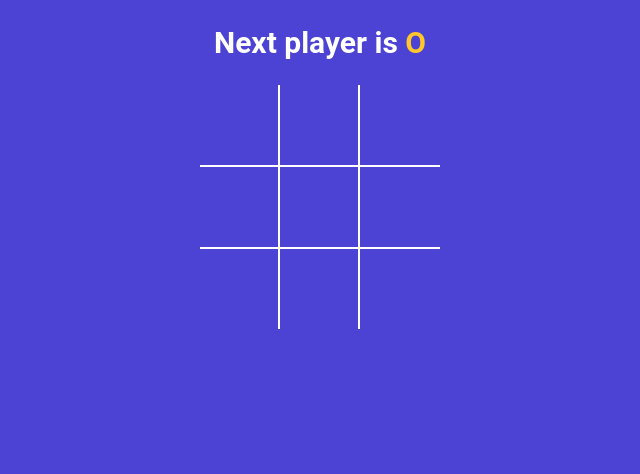
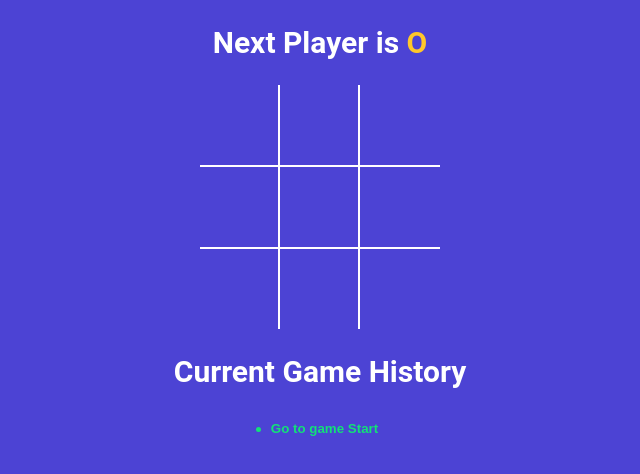
Before and after one commit to Pranay-Sedam/TickTacToe, a React app: page / in a window 1280 px wide. Shown: the top 474 px of the page, without its empty margins (320-960 px from the left). Built offline with nearby package versions, Linux system fonts and the light colour scheme; the HTML template or start-up script is replaced by a standard one.

Commit message:
added game history

```diff
--- a/src/App.jsx
+++ b/src/App.jsx
@@ -3,41 +3,61 @@
 import Board from './components/Board';
 import StatusMessage from "./components/StatusMessage";
 import { calculateWinner } from "./winner";
+import History from "./components/History";
 
 function App() {
-  const[Squares, setSquares]=useState(Array(9).fill(null));
-  const [isXNext,setIsNext]=useState(false);
-  const winner= calculateWinner(Squares);
+  const[history,setHistory]=useState(([{Squares:Array(9).fill(null),isXNext:false}]))
 
-  // console.log(Squares);
-  console.log(winner);
+  const [currentMove, setCurrentMove]=useState(0);
+
+  const gamingBoard=history[currentMove];
+
+  const winner= calculateWinner(gamingBoard.Squares);
+
+  console.log({history,currentMove});
+
+
+
    const handleSquareClick= clickposition => {
-    //null,x,o
-
     // this if condtion in handleSquareClick checks if the square is allready been clicked
     // if it does it will stop the function to invoke again for that square
-    if(Squares[clickposition] || winner){
+    if(gamingBoard.Squares[clickposition] || winner){
         return;
     }
-    setSquares((currentSquares)=> {
-        return currentSquares.map((SquareValue,position)=>{
-            if(clickposition === position){
-                // console.log([position]);
-                return isXNext ? 'X':'O';
+    setHistory(currentHistory => {
+        const isTraversing=currentHistory + 1 !==currentHistory.length;
+        const lastGamingState = isTraversing ? currentHistory[currentMove]:currentHistory.length-1;
+         const nextSquareState = lastGamingState.Squares.map(
+            (SquareValue,position)=> {
+                if(clickposition === position){
+                    return lastGamingState.isXNext ? 'X':'O';
+                }
+                return SquareValue;
             }
-            return SquareValue;
+         );
+         const base=isTraversing ? currentHistory.slice(0, currentHistory.indexOf(lastGamingState) + 1):currentHistory;
+         return base.concat({Squares:nextSquareState,isXNext:
+            !lastGamingState.isXNext
+         });
+
         });
-    });
-     setIsNext((currentIsXNext)=> !currentIsXNext)
+    setCurrentMove(move => move + 1);
+};
+const moveTo =move=> {
+    setCurrentMove(move);
 };
 
   return (
 
       <div className="app">
-        {/* <h2>{statusMessage}</h2> */}
-        <StatusMessage winner={winner} isXNext={isXNext} squares={Squares} />
-         <Board Squares={Squares} handleSquareClick={handleSquareClick} />
 
+        <StatusMessage winner={winner} gamingBoard={gamingBoard}/>
+         <Board
+         Squares={gamingBoard.Squares}
+         handleSquareClick={handleSquareClick}
+         />
+         <h2>Current Game History</h2>
+        <History history={history} moveTo={moveTo} currentMove={currentMove} />
       </div>
 
 
--- /dev/null
+++ b/src/components/History.jsx
@@ -0,0 +1,20 @@
+const History=({history,moveTo,currentMove})=>{
+    return (
+        <div className="history-wrapper">
+        <ul className="history">
+            {
+             history.map((_, index)=>(
+                <li  key={index}>
+                    <button type="button"
+                        className={`btn-move ${currentMove === index ?'active': ''}`}
+                        onClick={()=> moveTo(index)}>
+                      {index === 0 ? 'Go to game Start' : `Go to move #${index}`}
+                </button>
+                </li>
+                 ))}
+                  </ul>
+    </div>
+    );
+};
+
+export default History;
--- a/src/components/StatusMessage.jsx
+++ b/src/components/StatusMessage.jsx
@@ -1,19 +1,96 @@
-const statusMessage =({winner,isXNext,squares}) => {
-    const noMovesLeft=squares.every(squareValue => squareValue !==null);
+import React from "react";
+
+const StatusMessage =({winner,gamingBoard}) => {
+    const {Squares,isXNext}=gamingBoard;
+
+    const noMovesLeft=Squares.every(squareValue => squareValue !== null);
 
     const nextPlayer = isXNext ? 'X':'O'
     const renderStatusMessage=()=> {
         if(winner){
-        return <div>winner is {winner}</div>;
+            return (
+                // decide winner color
+        <>
+            winner is {' '}
+            <span className={winner === 'X' ? 'text-green':'text-orange'}>
+                {winner}
+            </span>
+
+        </>
+            );
     }
+        //ganme ties logic
     if(!winner && noMovesLeft){
-        return <div> <span className=" text-orange">O</span> and <span className="text-green">X Tied</span></div>;
+        return (
+            <>
+            <span className="text-orange">O </span> and                                                                                                                                                                                                     {' '}
+            <span className="text-green">X </span> Tied
+            </>
+        );
     }
+    //logic for next player turn to play
     if(!winner && !noMovesLeft){
-        return <div>Next player is <span className={isXNext ? 'text-green':'text-orange'}>{nextPlayer}</span></div>;
+        return (
+            <>
+            Next Player is {' '}
+            <span className={isXNext ? 'text-green' : 'text-orange'}>
+                {nextPlayer}
+            </span>
+            </>
+        );
+
     }
-    return null;
+        return null;
 };
 return <h2 className="status-mesage">{renderStatusMessage()}</h2>
 };
-export default statusMessage;
+export default StatusMessage;
+
+
+// import React from "react";
+
+// const StatusMessage = ({ winner, gamingBoard }) => {
+//   const { Squares, isXNext } = gamingBoard;
+
+//   const noMovesLeft = Squares.every((squareValue) => squareValue !== null);
+
+//   const nextPlayer = isXNext ? "X" : "O";
+//   const renderStatusMessage = () => {
+//     if (winner) {
+//       return (
+//         <>
+//           Winner is{" "}
+//           <span className={winner === "X" ? "text-green" : "text-orange"}>
+//             {winner}
+//           </span>
+//         </>
+//       );
+//     }
+
+//     if (!winner && noMovesLeft) {
+//       return (
+//         <>
+//           <span className="text-orange">O</span> and{" "}
+//           <span className="text-green">X</span> Tied
+//         </>
+//       );
+//     }
+
+//     if (!winner && !noMovesLeft) {
+//       return (
+//         <>
+//           Next Player is{" "}
+//           <span className={isXNext ? "text-green" : "text-orange"}>
+//             {nextPlayer}
+//           </span>
+//         </>
+//       );
+//     }
+
+//     return null;
+//   };
+
+//   return <h2 className="status-message">{renderStatusMessage()}</h2>;
+// };
+
+// export default StatusMessage;
```
